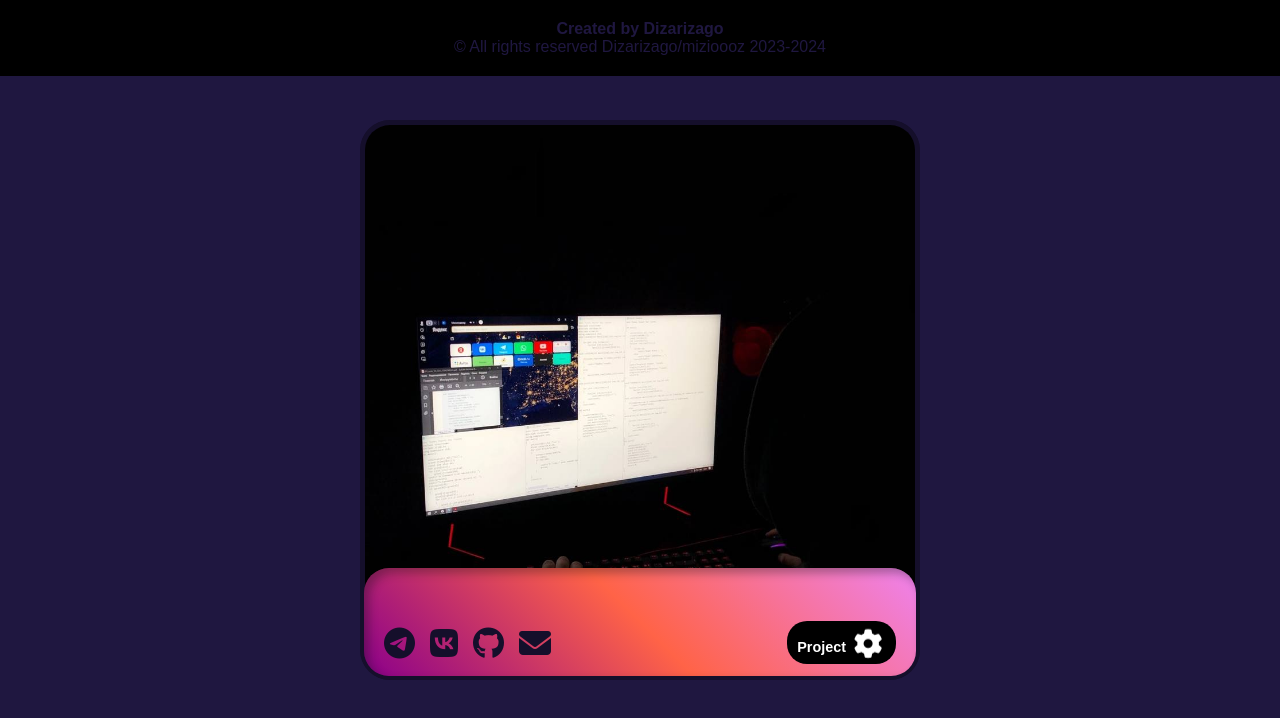
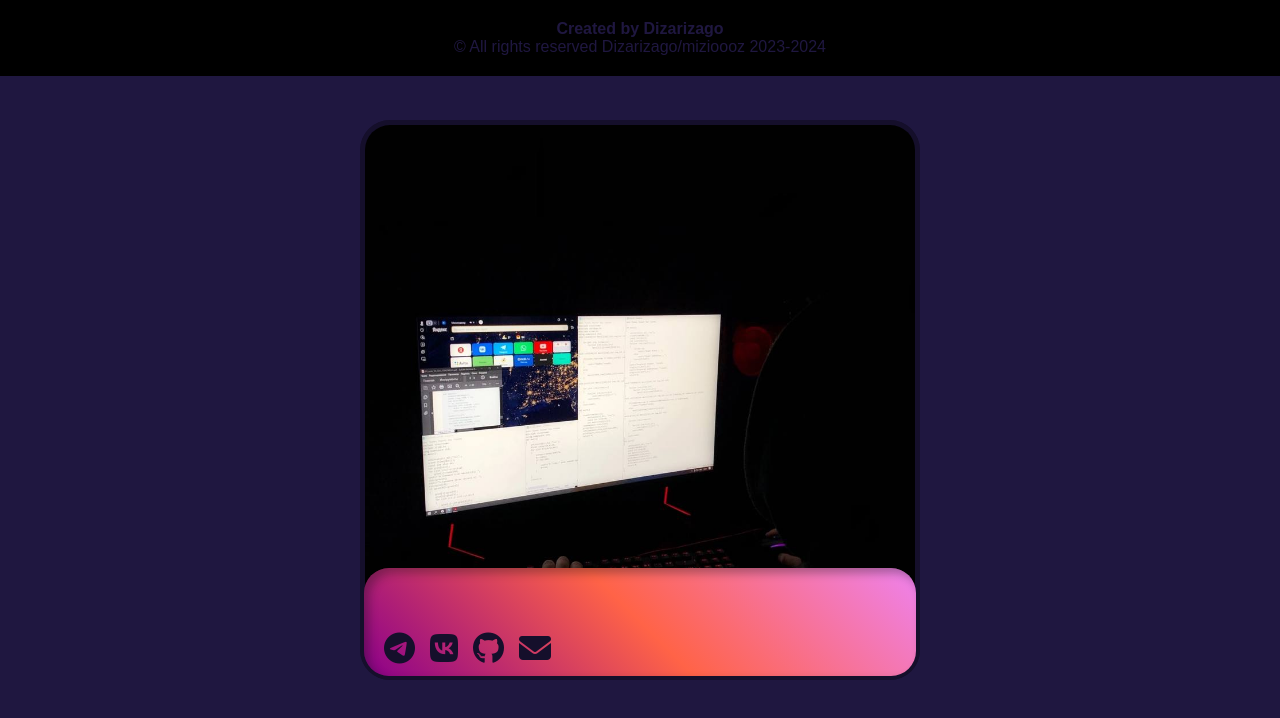
Before and after one commit to mizioooz/Profile-Card-Website, a plain HTML site: page index.html in a window 1280 px wide. Drawn offline with Linux system fonts and the light colour scheme.

```diff
--- a/index.html
+++ b/index.html
@@ -37,7 +37,6 @@
                     <a href="https://github.com/mizioooz" target="_blank"><i class="fa-brands fa-github fa-2x"></i></a>
                     <a href="mailto:dizarizago@outlook.com"><i class="fa fa-envelope fa-2x"></i></a>
                 </div>
-                <a href="https://mizioooz.github.io/Ocean/index.html" class="link" target="_blank">Project <i class="fa fa-cog fa-spin fa-2x fa-fw"></i></a>
             </div>
         </div>
     </div>
```
